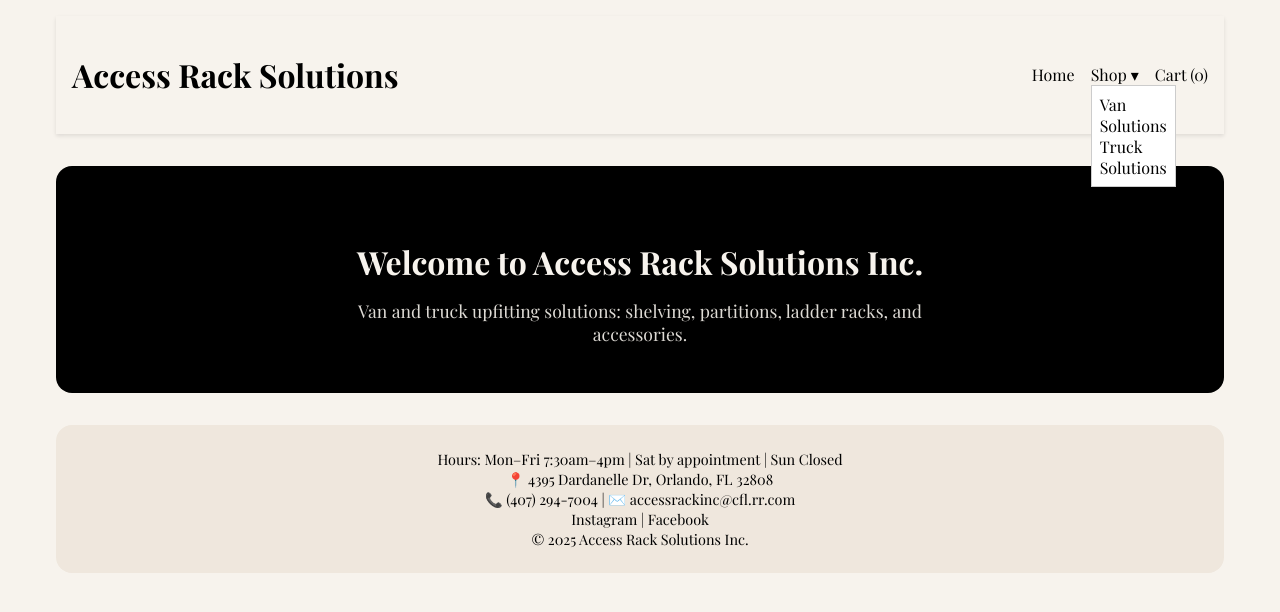
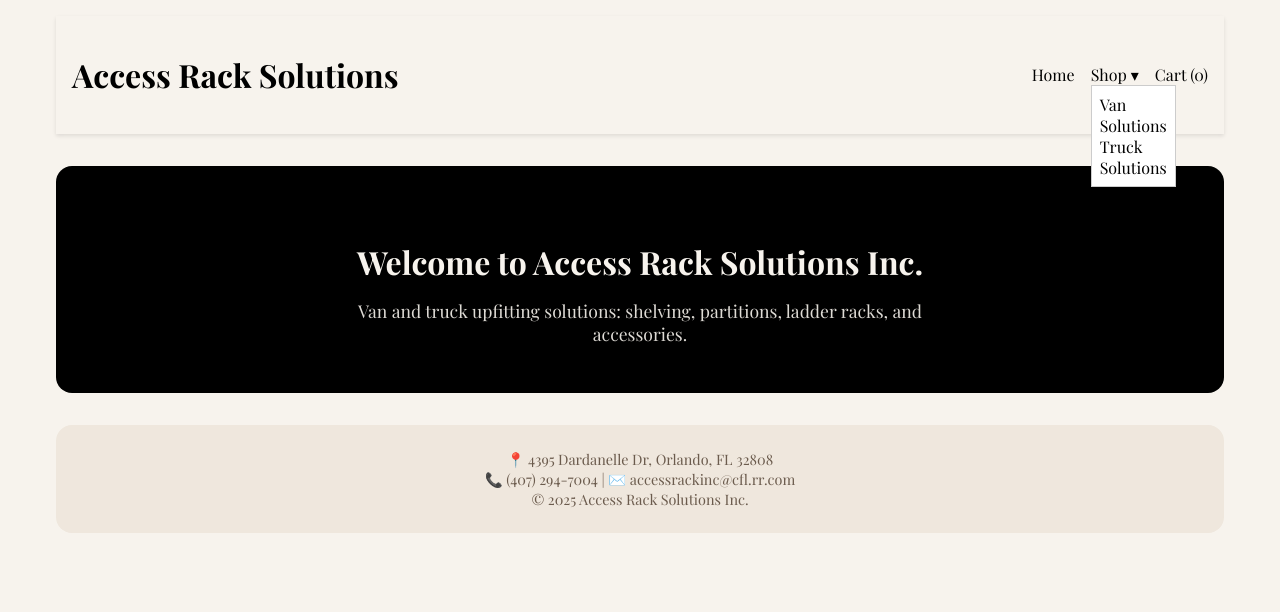
Before and after one commit to dev-verde1071/website, a Next.js app: page / in a window 1280 px wide. Shown: the top 612 px of the page. Built offline with nearby package versions, Linux system fonts and the light colour scheme.

Commit message:
Update Footer.js

```diff
--- a/components/Footer.js
+++ b/components/Footer.js
@@ -1,27 +1,8 @@
 export default function Footer() {
   return (
-    <footer
-      style={{
-        textAlign: "center",
-        padding: "1.5rem",
-        fontSize: "0.9rem",
-        background: "#EFE7DD",
-        borderRadius: "1rem",
-        marginTop: "2rem"
-      }}
-    >
-      <div>Hours: Mon–Fri 7:30am–4pm | Sat by appointment | Sun Closed</div>
+    <footer style={{ textAlign: "center", padding: "1.5rem", fontSize: "0.9rem", color: "#6B5B4D", background: "#EFE7DD", borderRadius: "1rem", marginTop: "2rem" }}>
       <div>📍 4395 Dardanelle Dr, Orlando, FL 32808</div>
       <div>📞 (407) 294-7004 | ✉️ accessrackinc@cfl.rr.com</div>
-      <div>
-        <a href="https://www.instagram.com/access_rack_solutions/" target="_blank">
-          Instagram
-        </a>{" "}
-        |{" "}
-        <a href="https://www.facebook.com/AccessRackInc" target="_blank">
-          Facebook
-        </a>
-      </div>
       <div>© {new Date().getFullYear()} Access Rack Solutions Inc.</div>
     </footer>
   );
```
